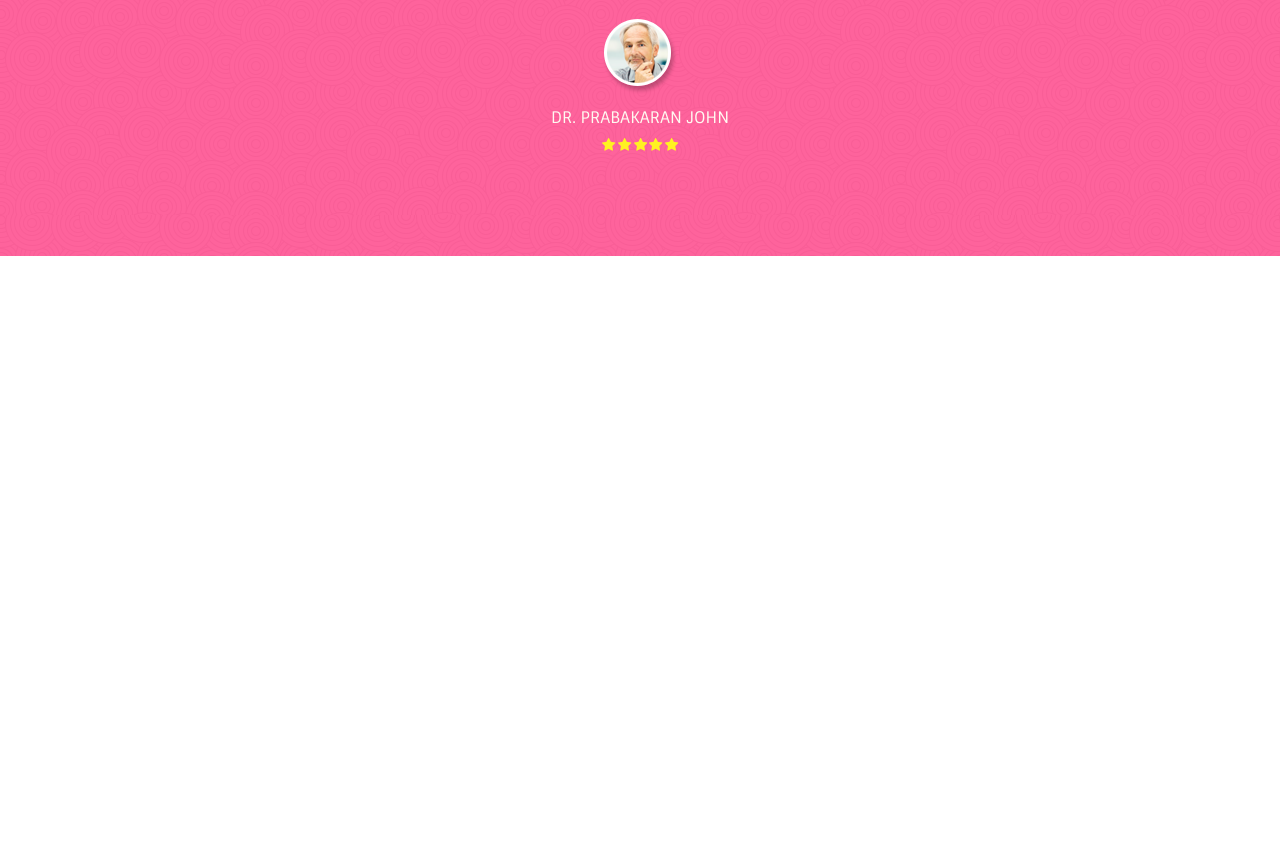
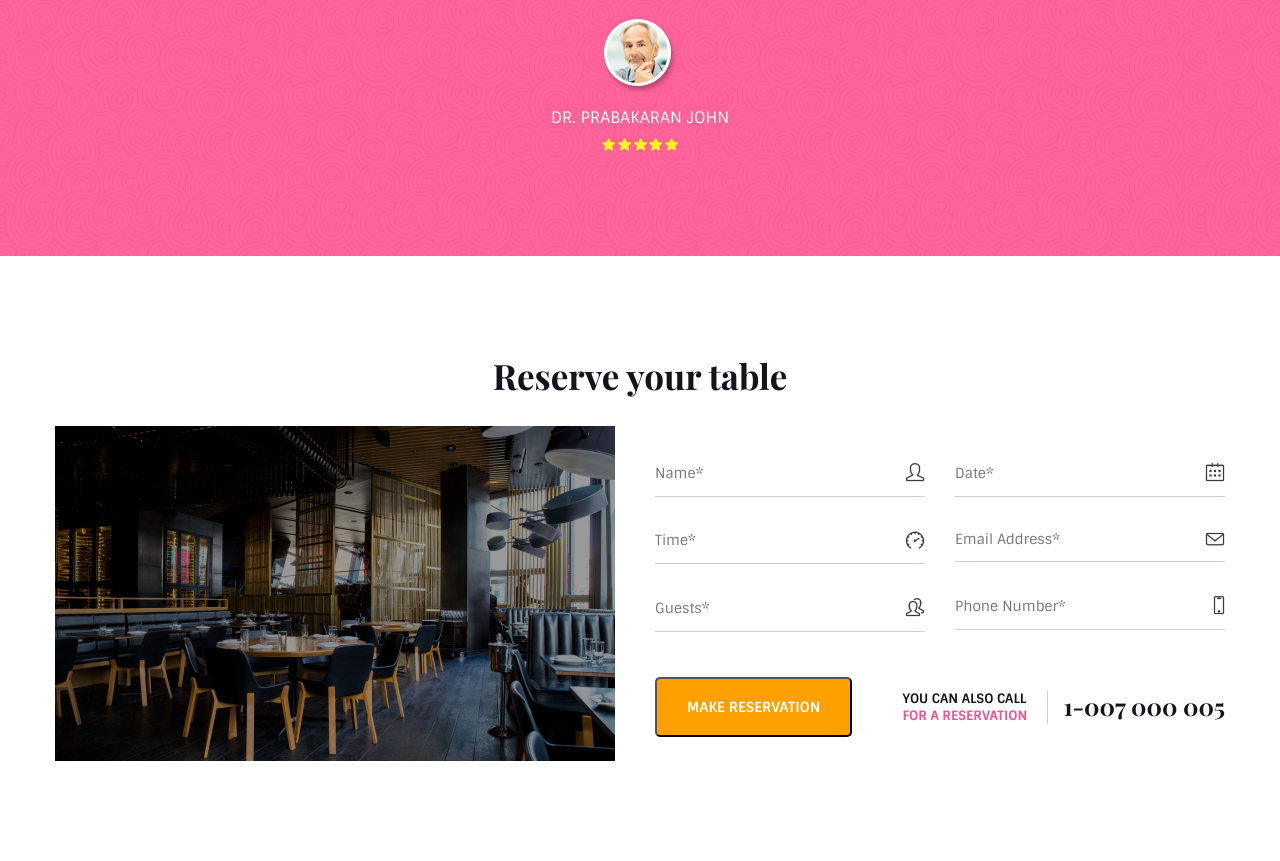
Before and after one commit to v-vovk/GH-HW-6, a plain HTML site: page index.html in a window 1280 px wide. Shown: the part 3277-4138 px from the top of the page. Before the commit the page ends 3533 px from the top, so only its background shows below. Drawn offline with nearby package versions, Linux system fonts and the light colour scheme.

Commit message:
complete reserve your table section

```diff
--- a/assets/css/style.css
+++ b/assets/css/style.css
@@ -679,3 +679,116 @@ header .cta-button .button-text {
   text-align: center;
   margin: 15px 0 10px;
 }
+/* end happy clients section */
+
+/* reserve your table */
+.reserve-your-table {
+  margin: 0;
+  padding: 100px 0;
+}
+
+.reserve-your-table h2 {
+  color: #14141d;
+  font-family: 'Playfair Display', serif;
+  font-size: 35px;
+  font-weight: 700;
+  text-align: center;
+  margin: 0 0 30px;
+}
+
+.reserve-your-table .contact-form-with-photo {
+  display: flex;
+  justify-content: space-between;
+  align-items: center;
+  max-width: 1170px;
+  width: 100%;
+}
+
+.reserve-your-table .contact-form-with-photo form {
+  max-width: 570px;
+  width: 100%;
+}
+
+.reserve-your-table .inputs {
+  display: flex;
+  justify-content: space-between;
+  margin-bottom: 45px;
+}
+
+.reserve-your-table .inputs ul {
+  margin: 0;
+  padding: 0;
+  max-width: 270px;
+  width: 100%;
+}
+
+.reserve-your-table .inputs li {
+  list-style: none;
+  display: flex;
+  justify-content: space-between;
+  align-items: center;
+  padding: 14px 0;
+  margin-bottom: 20px;
+  border-bottom: 1px solid #c7d1d6;
+}
+
+.reserve-your-table .inputs input[type=text] {
+  color: #363d43;
+  font-family: 'Sintony', sans-serif;
+  font-size: 14px;
+  font-weight: 400;
+  outline: none;
+  border: 0;
+  padding: 0;
+}
+
+.reserve-your-table .inputs li:last-child {
+  margin-bottom: 0;
+}
+
+.reserve-your-table .submit-with-info {
+  display: flex;
+  justify-content: space-between;
+  align-items: center;
+}
+
+.reserve-your-table .submit-with-info input[type=submit] {
+  color: #ffffff;
+  font-family: 'Sintony', sans-serif;
+  font-size: 14px;
+  font-weight: 700;
+  text-transform: uppercase;
+  padding: 20px 30px;
+  border-radius: 5px;
+  background-color: #fea100;
+}
+
+.reserve-your-table .submit-with-info .right {
+  display: flex;
+  align-items: center;
+}
+
+.reserve-your-table .right .reservation-link {
+  color: #14141d;
+  font-family: 'Sintony', sans-serif;
+  font-size: 13px;
+  font-weight: 700;
+  line-height: 17px;
+  text-transform: uppercase;
+  text-decoration: none;
+  max-width: 130px;
+  width: 100%;
+  padding-right: 15px;
+  margin-right: 15px;
+  border-right: 1px solid #c7d1d6;
+}
+
+.reserve-your-table .right .phone-reservation {
+  color: #14141d;
+  font-family: 'Playfair Display', serif;
+  font-size: 24px;
+  font-weight: 700;
+  text-transform: uppercase;
+  text-decoration: none;
+}
+/* end reserve your table section */
--- a/index.html
+++ b/index.html
@@ -368,5 +368,58 @@
             </div>
         </div>
     </section>
+    <section class="reserve-your-table">
+        <div class="container">
+            <h2>Reserve your table</h2>
+            <div class="contact-form-with-photo">
+                <img src="assets/img/table-photo.png" alt="photo table in restaurant">
+                <form action="#" method="post">
+                    <div class="inputs">
+                        <ul>
+                            <li>
+                                <input type="text" placeholder="Name*" required>
+                                <img src="assets/img/icon_name.png" alt="icon for input">
+                            </li>
+                            <li>
+                                <input type="text" placeholder="Time*" required>
+                                <img src="assets/img/icon_time.png" alt="icon for input">
+                            </li>
+                            <li>
+                                <input type="text" placeholder="Guests*" required>
+                                <img src="assets/img/icon_guest.png" alt="icon for input">
+                            </li>
+                        </ul>
+                        <ul>
+                            <li>
+                                <input type="text" placeholder="Date*" required>
+                                <img src="assets/img/icon_calander.png" alt="icon for input">
+                            </li>
+                            <li>
+                                <input type="text" placeholder="Email Address*" required>
+                                <img src="assets/img/icon_email.png" alt="icon for input">
+                            </li>
+                            <li>
+                                <input type="text" placeholder="Phone Number*" required>
+                                <img src="assets/img/icon_phone_form.png" alt="icon for input">
+                            </li>
+                        </ul>
+                    </div>
+                    <div class="submit-with-info">
+                        <input type="submit" value="Make reservation">
+                        <div class="right">
+                            <a href="#" class="reservation-link">
+                                You can also call
+                                <span class="secondary-color">for a reservation</span>
+                            </a>
+                            <a href="tel:1007000005" class="phone-reservation">1-007 000 005</a>
+                        </div>
+                    </div>
+                </form>
+            </div>
+        </div>
+    </section>
+    <footer>
+
+    </footer>
 </body>
 </html>
```
Also changed, not shown: assets/img/icon_calander.png (added), assets/img/icon_email.png (added), assets/img/icon_guest.png (added), assets/img/icon_name.png (added), assets/img/icon_phone_form.png (added), assets/img/icon_time.png (added), assets/img/table-photo.png (added).
